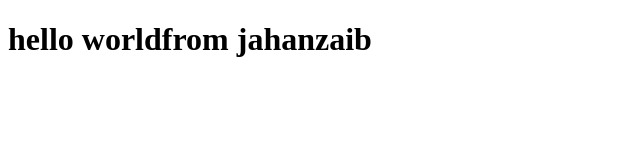
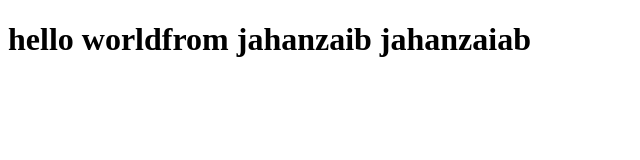
Before and after one commit to Jahanzaiib/jahanzaib123, a plain HTML site: page index.html in a window 1280 px wide. Shown: the whole page, without its empty margins (0-640 px from the left). Drawn offline with Linux system fonts and the light colour scheme.

Commit message:
updated.yml

```diff
--- a/index.html
+++ b/index.html
@@ -6,6 +6,6 @@
     <title>Document</title>
 </head>
 <body>
-    <h1> hello worldfrom jahanzaib </h1>
+    <h1> hello worldfrom jahanzaib  jahanzaiab </h1>
 </body>
 </html>
```
